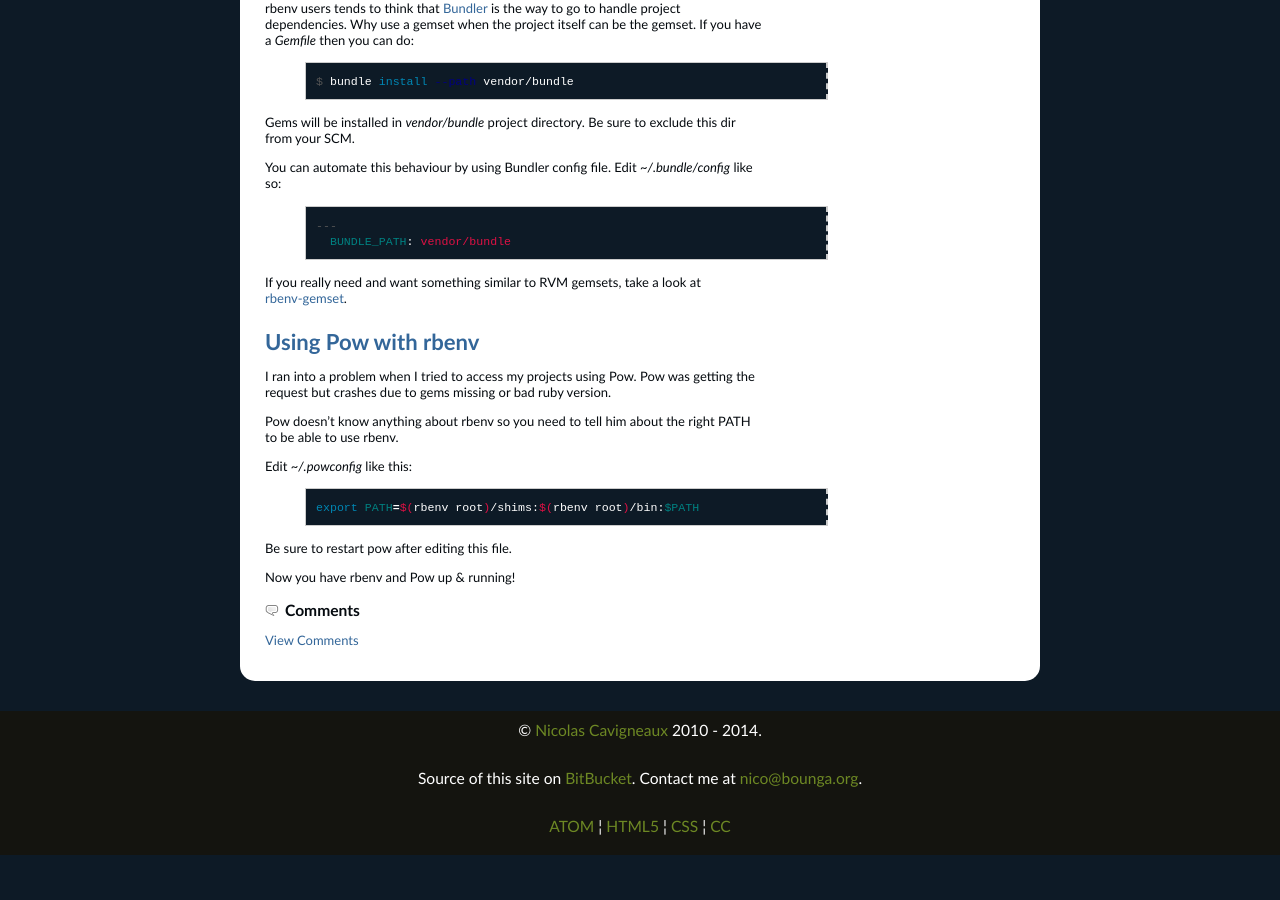
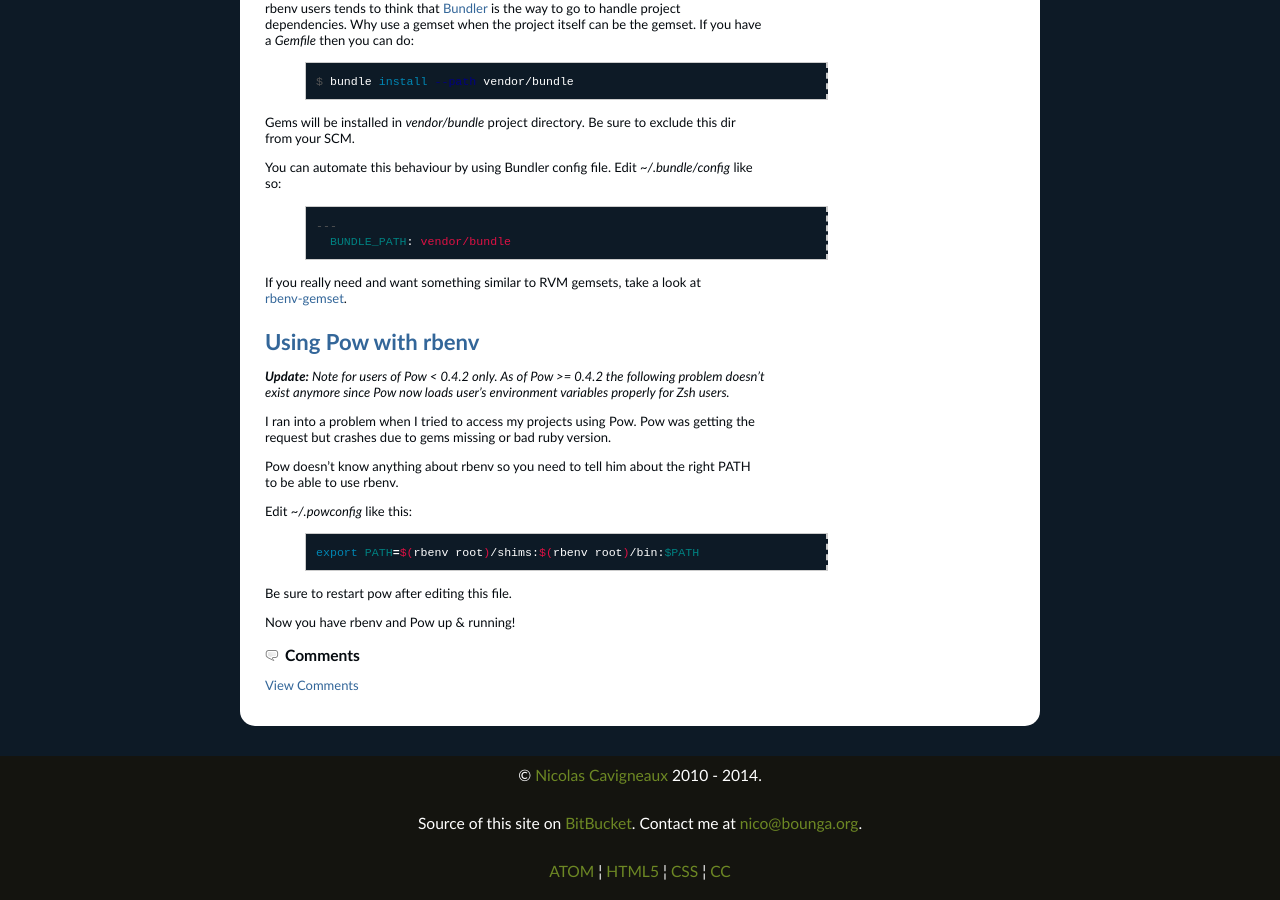
Before and after one commit to Bounga/bounga.org, a Jekyll site: the page built from _posts/2012-02-06-pow-using-rbenv.markdown, in a window 1280 px wide and 900 px high, scrolled down 1500 px. Built offline with Jekyll 4.4.1, drawn with Linux system fonts in a browser that asks for light colours; some web fonts are replaced; Markdown is read by kramdown in place of the engine named in the settings; comment, search, counter and statistics services are not loaded; before the commit the page ends 2355 px from its top, so only the background shows below that.

Commit message:
Add note about outdated info
Pow now handle ZSH environemnt variables by itself so the instructions
given in the last paragraph are not needed anymore.

```diff
--- a/_posts/2012-02-06-pow-using-rbenv.markdown
+++ b/_posts/2012-02-06-pow-using-rbenv.markdown
@@ -104,6 +104,8 @@ If you really need and want something similar to RVM gemsets, take a look at [rb
 Using Pow with rbenv
 ====================
 
+***Update:** Note for users of Pow < 0.4.2 only. As of Pow >= 0.4.2 the following problem doesn't exist anymore since Pow now loads user's environment variables properly for Zsh users.*
+
 I ran into a problem when I tried to access my projects using Pow. Pow was getting the request but crashes due to gems missing or bad ruby version.
 
 Pow doesn't know anything about rbenv so you need to tell him about the right PATH to be able to use rbenv.
```
